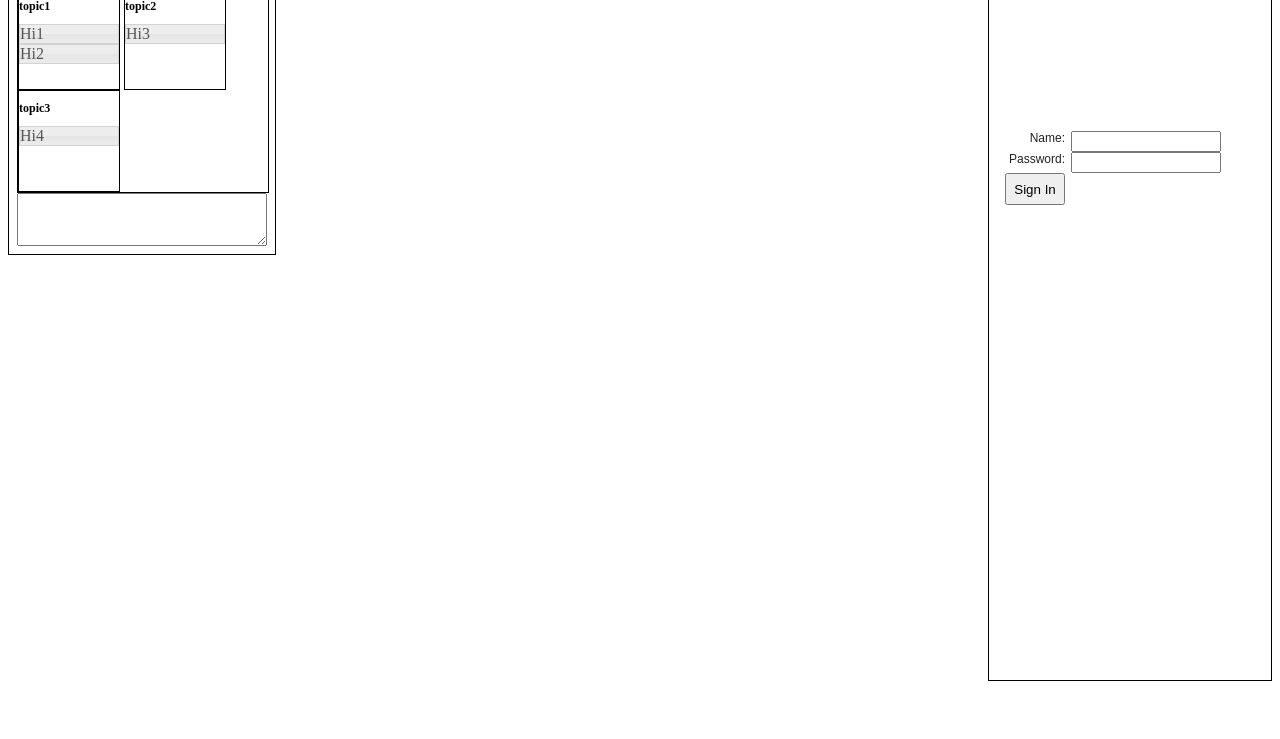
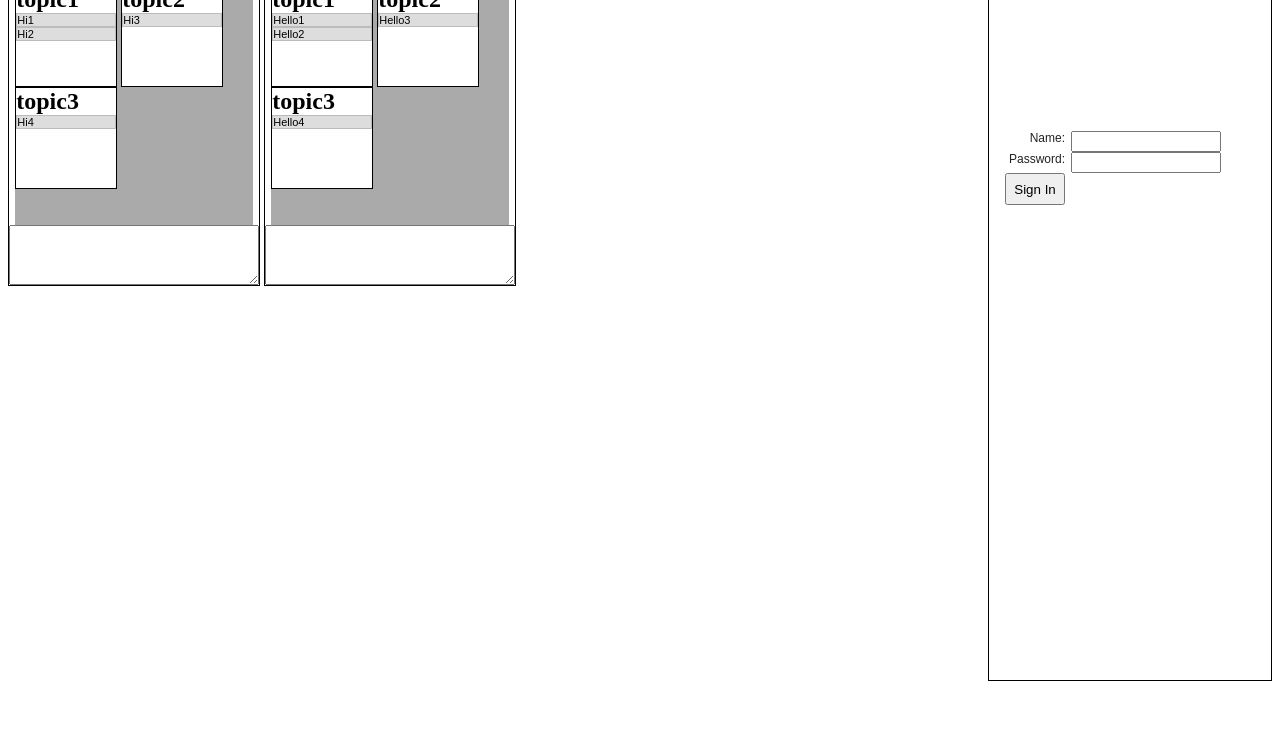
Before and after one commit to su9aradd1ct/graphChat, a plain HTML site: page Client/test.html in a window 1280 px wide. Shown: the part 61-800 px from the top of the page. Drawn offline with Linux system fonts and the light colour scheme; files whose address does not match are found by name.

Commit message:
implmeneted client somewhat

```diff
--- a/Client/style.css
+++ b/Client/style.css
@@ -1,5 +1,5 @@
 h1, h2, h3 {
-	font-size:12px;
+	margin:0;
 }
 
 #main {
@@ -37,19 +37,24 @@ h1, h2, h3 {
 
 textarea {
 	display:block;
-	height:4em;
+	height:60px;
 	width:100%;
+	position:absolute;
+	bottom:0;
 }
 
 .conversation {
 	width:250px;
 	margin:0;
-	padding:.5em;
 	border:1px solid #000000;
+	background:#ffffff;
+	display:inline-block;
 }
 .chats_container {
-	border:1px solid #000000;
-	width:100%;
+	width:95%;
+	height:300px;
+	margin:auto;
+	background:#AAAAAA;
 }
 .chat {
 	border:1px solid #000000;
@@ -59,9 +64,17 @@ textarea {
 	max-width:250px;
 	max-height:300px;
 	display:inline-block;
-
 	vertical-align:top;
 }
+
 .message {
+	width:98%;
+	margin:auto;
+	background:#DDDDDD;
+	border:1px solid #BBBBBB;
 	display:block;
+	font-family:Arial;
+	font-size:11px;
+	z-index:5;
+	word-wrap:break-word;
 }
--- a/Client/test.html
+++ b/Client/test.html
@@ -8,14 +8,27 @@
 	<!-- Import libs end-->
 	<link href="style.css" rel="stylesheet">
 	<script type="text/javascript">
+	var message = document.createElement('div').setAttribute('class','message');
+	var chat = document.createElement('div').setAttribute('class','chat');
+	var chats_container = document.createElement('div').setAttribute('class','chats_container');
+	var conversation = document.createElement('div').setAttribute('class','conversation');
+
 	$(function(){
 		$("#main").resizable().draggable();
-		$('.conversation').draggable().resizable();
-		$('.conversation h1').click(function(){$(this).siblings().toggle();});
-		$('.conversation div h2').click(function(){$(this).siblings().toggle();});
-		$('.chats_container').resizable();
-		$('.chat').resizable({containment:'parent'}).draggable({containment:'parent', opacity:0.6, cancel:'.message', stack:'div'}).sortable({connectWith:'.chat',items:'div'});
-		$('.message').addClass('ui-state-default');
+		$('.conversation')
+			.draggable()
+			.resizable()
+			.resize(function(){$(this).children().first().next().css('height',$(this).height()-100)})
+			.click(function(){$(this).siblings().css('z-index',0); $(this).css('z-index',1);}); // fill the parent
+		$('.chat')
+			.resizable({containment:'parent'})
+			.draggable({containment:'parent', opacity:0.6, cancel:'.message'})
+			.sortable({connectWith:'.chat',items:'.message'})
+			.click(function(){$(this).siblings().css('z-index',0);$(this).css('z-index',1);})
+			.autoResize();
+		$('.message')
+			.mouseover(function(){$('.message'.css('z-index',0));$(this).css('z-index',1);});
+		$('textarea').keypress(function(e){if(e.keyCode=='13'){/* enter submit action*/;}});
 	});
 	</script>
 </head>
@@ -27,7 +40,7 @@
 			<input type="submit" class="submit" value="Sign In" />
 		</form>
 	</div>
-	<div class="conversation">
+	<div class="conversation" id="conv1">
 		<h1>Name</h1>
 		<div class="chats_container">
 			<div class="chat">
@@ -44,7 +57,26 @@
 				<div class="message">Hi4</div>
 			</div>
 		</div>
-			<textarea></textarea>
+		<textarea></textarea>
+	</div>
+	<div class="conversation" id="conv2">
+		<h1>Name</h1>
+		<div class="chats_container">
+			<div class="chat">
+				<h2>topic1</h2>
+				<div class="message">Hello1</div>
+				<div class="message">Hello2</div>
+			</div>
+			<div class="chat">
+				<h2>topic2</h2>
+				<div class="message">Hello3</div>
+			</div>
+			<div class="chat">
+				<h2>topic3</h2>
+				<div class="message">Hello4</div>
+			</div>
+		</div>
+		<textarea></textarea>
 	</div>
 </bodY>
 </html>
```
